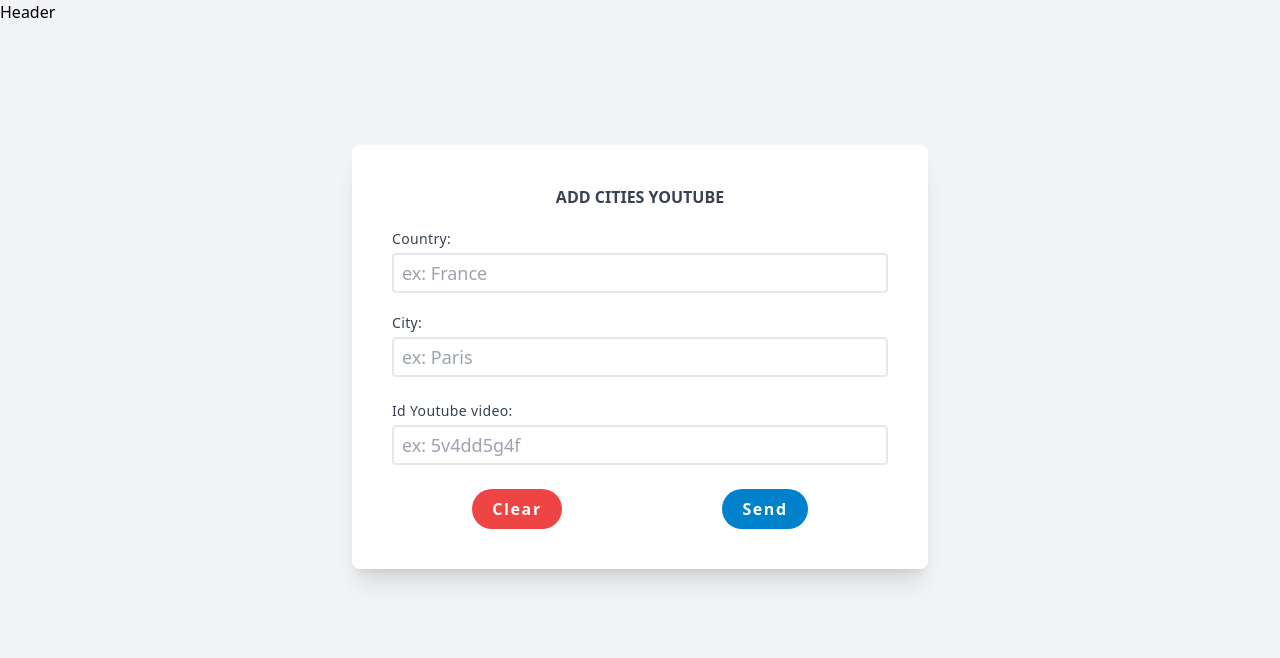
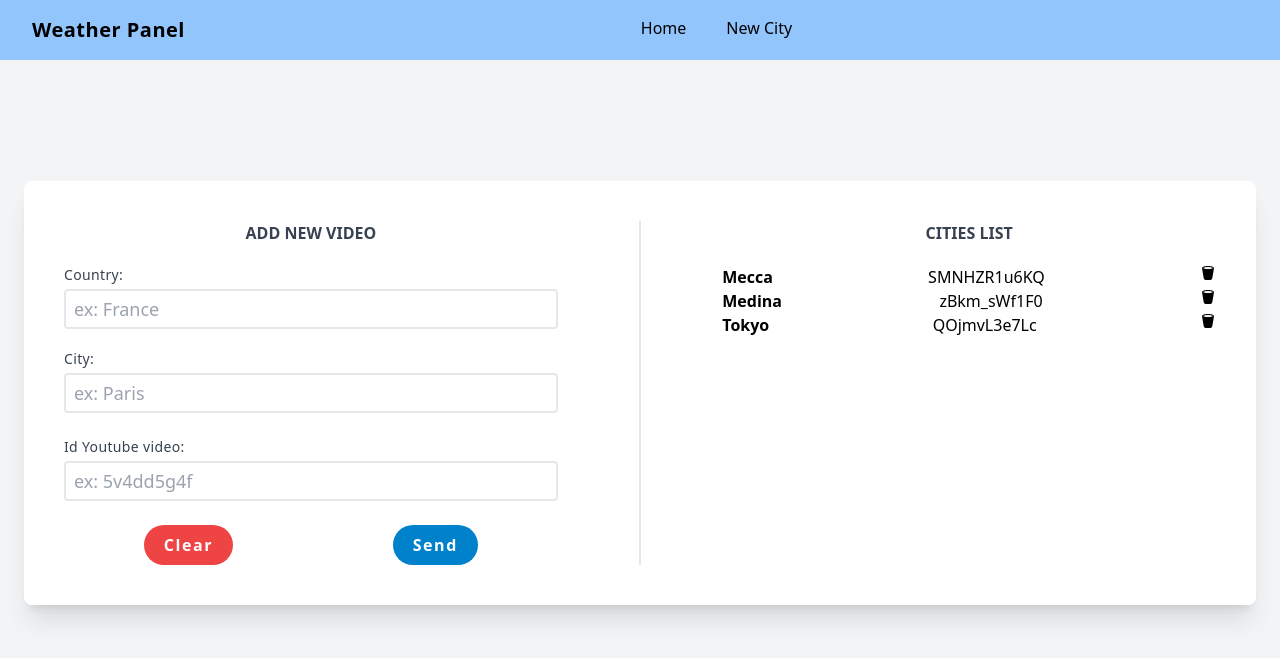
Before and after one commit to bensabri/weatherapp-update-youtube-id, a React (Create React App) app in the folder client/: page / in a window 1280 px wide. Shown: the top 658 px of the page. Built offline with nearby package versions, Linux system fonts and the light colour scheme.

Commit message:
create citylist component and (test datacity)

```diff
--- a/client/package.json
+++ b/client/package.json
@@ -12,6 +12,7 @@
     "@types/react-dom": "^18.0.0",
     "react": "^18.2.0",
     "react-dom": "^18.2.0",
+    "react-icons": "^4.4.0",
     "react-scripts": "5.0.1",
     "typescript": "^4.4.2",
     "web-vitals": "^2.1.0"
--- a/client/src/App.tsx
+++ b/client/src/App.tsx
@@ -1,6 +1,6 @@
 import { useState, FC } from 'react';
 import './App.css';
-import { AddCity } from './components/AddCity';
+import { AddIdCity } from './components/AddIdCity';
 import { Header } from './components/Header';
 
 const App: FC = () => {
@@ -14,8 +14,7 @@ const App: FC = () => {
 	return (
 		<div className="bg-gray-100 h-screen">
 			<Header />
-			<div className="flex justify-center items-center h-5/6">
-				<AddCity
+			<AddIdCity
 				country={country}
 				city={city}
 				youtubeId={youtubeId}
@@ -26,7 +25,6 @@ const App: FC = () => {
 				setDataCity={setDataCity}
 			/>
 		</div>
-		</div>
 	);
 };
 
--- a/client/src/components/AddCity.tsx
+++ /dev/null
@@ -1,119 +0,0 @@
-import { FC } from 'react';
-
-interface Props {
-	country: string;
-	city: string;
-	youtubeId: string;
-	dataCity: [];
-	setCountry: React.Dispatch<React.SetStateAction<string>>;
-	setCity: React.Dispatch<React.SetStateAction<string>>;
-	setYoutubeId: React.Dispatch<React.SetStateAction<string>>;
-	setDataCity: React.Dispatch<React.SetStateAction<[]>>;
-}
-
-export const AddCity: FC<Props> = ({
-	setCountry,
-	setCity,
-	setYoutubeId,
-	country,
-	city,
-	youtubeId,
-}) => {
-	const handleFormSubmit = (
-		event: React.FormEvent<HTMLFormElement>
-	): void => {
-		event.preventDefault();
-		console.log(country, city, youtubeId);
-	};
-
-	const handleClearInput = () => {
-		setCountry('');
-		setCity('');
-		setYoutubeId('');
-	};
-
-	return (
-		<div className="md:max-w-xl flex flex-col bg-white px-10 py-10 shadow-xl rounded-lg w-full md:w-1/2 h-auto">
-			<h1 className="text-center mb-5 text-gray-700 font-bold">
-				ADD CITIES YOUTUBE
-			</h1>
-			<form onSubmit={handleFormSubmit}>
-				<div className="flex flex-col mb-5">
-					<label
-						htmlFor="country"
-						className="mb-1 text-xs sm:text-sm tracking-wide text-gray-700"
-					>
-						Country:
-					</label>
-					<input
-						className="py-1 text-black text-lg font-normal rounded pl-2 border-2 focus:outline-none focus:border-green-400 focus:ring-green-500"
-						id="country"
-						name="country"
-						type="text"
-						placeholder="ex: France"
-						value={country}
-						onChange={(
-							event: React.ChangeEvent<HTMLInputElement>
-						) => setCountry(event.target.value)}
-						required
-					/>
-				</div>
-				<div className="flex flex-col mb-6">
-					<label
-						htmlFor="city"
-						className="mb-1 text-xs sm:text-sm tracking-wide text-gray-700"
-					>
-						City:
-					</label>
-					<input
-						className="py-1 text-black text-lg font-normal rounded pl-2 border-2 focus:outline-none focus:border-green-400 focus:ring-green-500"
-						id="city"
-						name="city"
-						type="text"
-						placeholder="ex: Paris"
-						value={city}
-						onChange={(
-							event: React.ChangeEvent<HTMLInputElement>
-						) => setCity(event.target.value)}
-						required
-					/>
-				</div>
-				<div className="flex flex-col mb-6">
-					<label
-						htmlFor="youtube_id"
-						className="mb-1 text-xs sm:text-sm tracking-wide text-gray-700"
-					>
-						Id Youtube video:
-					</label>
-					<input
-						className="py-1 text-black text-lg font-normal rounded pl-2 border-2 focus:outline-none focus:border-green-400 focus:ring-green-500"
-						id="youtube_id"
-						name="youtube_id"
-						type="text"
-						placeholder="ex: 5v4dd5g4f"
-						value={youtubeId}
-						onChange={(
-							event: React.ChangeEvent<HTMLInputElement>
-						) => setYoutubeId(event.target.value)}
-						required
-					/>
-				</div>
-
-				<div className="w-full flex justify-around ">
-					<button
-						onClick={handleClearInput}
-						className="cursor-pointer hover:-translate-y-1 transition-all text-white bg-red-500 tracking-widest font-semibold rounded-full py-2 px-5 text-base"
-					>
-						Clear
-					</button>
-					<button
-						type="submit"
-						className="cursor-pointer hover:-translate-y-1 transition-all text-white bg-[#0081CB] tracking-widest font-semibold rounded-full py-2 px-5 text-base"
-					>
-						Send
-					</button>
-				</div>
-			</form>
-		</div>
-	);
-};
--- /dev/null
+++ b/client/src/components/AddIdCity.tsx
@@ -0,0 +1,127 @@
+import { FC } from 'react';
+import { CitiesList } from './CitiesList';
+
+interface Props {
+	country: string;
+	city: string;
+	youtubeId: string;
+	dataCity: [];
+	setCountry: React.Dispatch<React.SetStateAction<string>>;
+	setCity: React.Dispatch<React.SetStateAction<string>>;
+	setYoutubeId: React.Dispatch<React.SetStateAction<string>>;
+	setDataCity: React.Dispatch<React.SetStateAction<[]>>;
+}
+
+export const AddIdCity: FC<Props> = ({
+	setCountry,
+	setCity,
+	setYoutubeId,
+	country,
+	city,
+	youtubeId,
+}) => {
+	const handleFormSubmit = (
+		event: React.FormEvent<HTMLFormElement>
+	): void => {
+		event.preventDefault();
+		console.log(country, city, youtubeId);
+	};
+
+	const handleClearInput = () => {
+		setCountry('');
+		setCity('');
+		setYoutubeId('');
+	};
+
+	return (
+		<div className="flex justify-center items-center h-5/6">
+			<div className="grid grid-cols-7 w-full h-auto mx-6 bg-white shadow-xl rounded-lg px-10 py-10">
+				<div className="flex flex-col col-span-3">
+					<h2 className="uppercase text-center mb-5 text-gray-700 font-bold">
+						add new video
+					</h2>
+					<form onSubmit={handleFormSubmit}>
+						<div className="flex flex-col mb-5">
+							<label
+								htmlFor="country"
+								className="mb-1 text-xs sm:text-sm tracking-wide text-gray-700"
+							>
+								Country:
+							</label>
+							<input
+								className="py-1 text-black text-lg font-normal rounded pl-2 border-2 focus:outline-none focus:border-green-400 focus:ring-green-500"
+								id="country"
+								name="country"
+								type="text"
+								placeholder="ex: France"
+								value={country}
+								onChange={(
+									event: React.ChangeEvent<HTMLInputElement>
+								) => setCountry(event.target.value)}
+								required
+							/>
+						</div>
+						<div className="flex flex-col mb-6">
+							<label
+								htmlFor="city"
+								className="mb-1 text-xs sm:text-sm tracking-wide text-gray-700"
+							>
+								City:
+							</label>
+							<input
+								className="py-1 text-black text-lg font-normal rounded pl-2 border-2 focus:outline-none focus:border-green-400 focus:ring-green-500"
+								id="city"
+								name="city"
+								type="text"
+								placeholder="ex: Paris"
+								value={city}
+								onChange={(
+									event: React.ChangeEvent<HTMLInputElement>
+								) => setCity(event.target.value)}
+								required
+							/>
+						</div>
+						<div className="flex flex-col mb-6">
+							<label
+								htmlFor="youtube_id"
+								className="mb-1 text-xs sm:text-sm tracking-wide text-gray-700"
+							>
+								Id Youtube video:
+							</label>
+							<input
+								className="py-1 text-black text-lg font-normal rounded pl-2 border-2 focus:outline-none focus:border-green-400 focus:ring-green-500"
+								id="youtube_id"
+								name="youtube_id"
+								type="text"
+								placeholder="ex: 5v4dd5g4f"
+								value={youtubeId}
+								onChange={(
+									event: React.ChangeEvent<HTMLInputElement>
+								) => setYoutubeId(event.target.value)}
+								required
+							/>
+						</div>
+
+						<div className="w-full flex justify-around ">
+							<button
+								onClick={handleClearInput}
+								className="cursor-pointer hover:-translate-y-1 transition-all text-white bg-red-500 tracking-widest font-semibold rounded-full py-2 px-5 text-base"
+							>
+								Clear
+							</button>
+							<button
+								type="submit"
+								className="cursor-pointer hover:-translate-y-1 transition-all text-white bg-[#0081CB] tracking-widest font-semibold rounded-full py-2 px-5 text-base"
+							>
+								Send
+							</button>
+						</div>
+					</form>
+				</div>
+				<div className="border-r-2 col-span-1 mx-auto" />
+
+				<CitiesList />
+			</div>
+		</div>
+	);
+};
--- /dev/null
+++ b/client/src/components/CitiesList.tsx
@@ -0,0 +1,26 @@
+import { FC } from 'react';
+import { dataCity } from '../data/DataCity';
+import { BsTrash2Fill } from 'react-icons/bs';
+
+export interface ICitiesListProps {
+	// country: string;
+	// city: string;
+	// youtube_id: string;
+}
+
+export const CitiesList: FC = (props: ICitiesListProps) => {
+	return (
+		<div className="col-span-3">
+			<h2 className="uppercase text-center mb-5 text-gray-700 font-bold">
+				Cities List
+			</h2>
+			{dataCity.map((item, i) => (
+				<div key={i} className="flex justify-between">
+					<p className="capitalize font-semibold">{item.city}</p>
+					<p>{item.youtube_id}</p>
+					<BsTrash2Fill />
+				</div>
+			))}
+		</div>
+	);
+};
--- a/client/src/components/Header.tsx
+++ b/client/src/components/Header.tsx
@@ -3,5 +3,19 @@ import { FC } from 'react';
 // export interface IAppProps {}
 
 export const Header: FC = () => {
-	return <div>Header</div>;
+	return (
+		<header>
+			<div className="z-40 relative px-8 py-4 flex bg-blue-300">
+				<h2 className="tracking-wide hover:opacity-50 transition-opacity cursor-pointer text-xl font-bold">
+					Weather Panel
+				</h2>
+				<div className="mx-auto">
+					<ul className="z-50 flex items-center space-x-5 md:space-x-10">
+						<li>Home</li>
+						<li>New City</li>
+					</ul>
+				</div>
+			</div>
+		</header>
+	);
 };
--- /dev/null
+++ b/client/src/data/DataCity.ts
@@ -0,0 +1,17 @@
+export const dataCity = [
+	{
+		country: 'saudi arabia',
+		city: 'mecca',
+		youtube_id: 'SMNHZR1u6KQ',
+	},
+	{
+		country: 'saudi arabia',
+		city: 'medina',
+		youtube_id: 'zBkm_sWf1F0',
+	},
+	{
+		country: 'japan',
+		city: 'tokyo',
+		youtube_id: 'QOjmvL3e7Lc',
+	},
+];
```
Also changed, not shown: 1 other file (tests, documents, lock files or other folders). Lines whose indentation alone changed are shown as unchanged.
